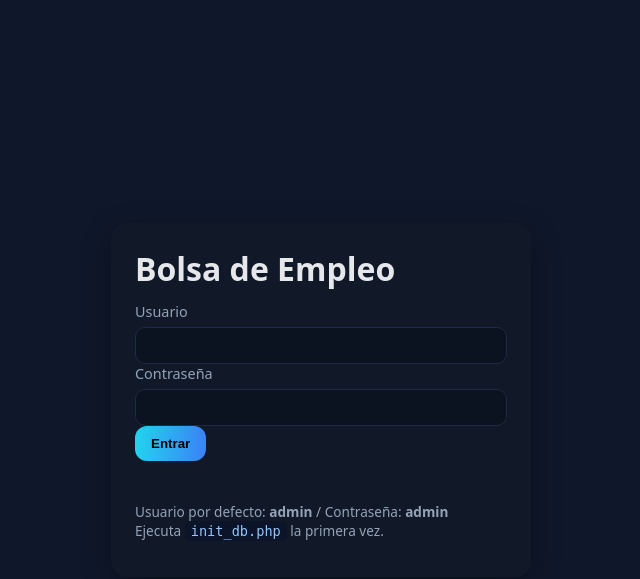
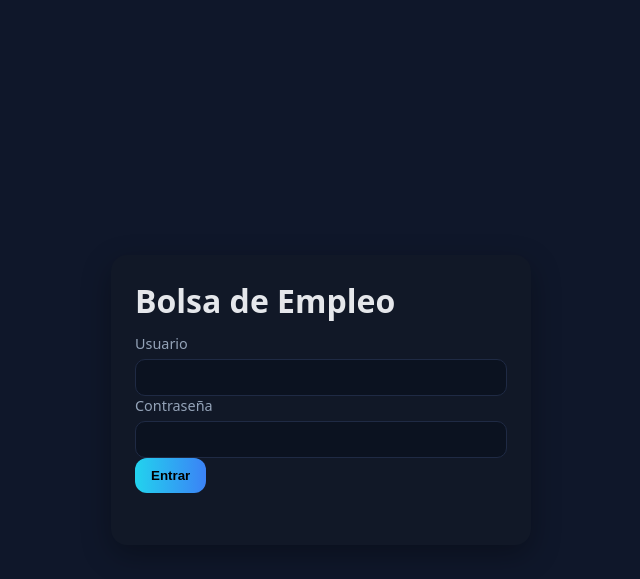
Before and after one commit to jocarsa/jocarsa-paleturquoise, a PHP site: page / in a window 1280 px wide. Shown: the top 579 px of the page, without its empty margins (319-959 px from the left). Run offline with PHP 8.4, Linux system fonts and the light colour scheme.

Commit message:
Update index.php

```diff
--- a/index.php
+++ b/index.php
@@ -26,7 +26,7 @@ if (isset($_SESSION["user"])) {
       <button type="submit">Entrar</button>
       <div id="loginMsg" class="msg"></div>
     </form>
-    <p class="muted">Usuario por defecto: <b>admin</b> / Contraseña: <b>admin</b><br>Ejecuta <code>init_db.php</code> la primera vez.</p>
+
   </div>
   <script>
     const f = document.getElementById('loginForm');
```
